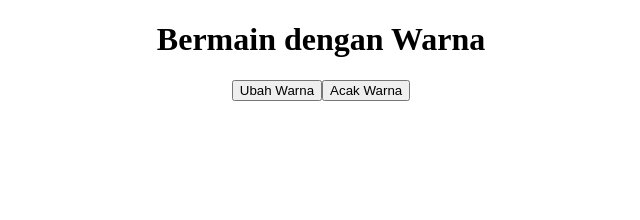
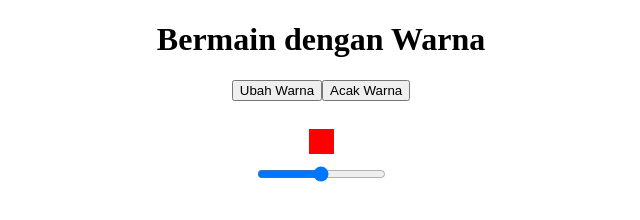
Before and after one commit to ryanhasbie/bermaindenganwarna, a plain HTML site: page index.html in a window 1280 px wide. Shown: the whole page, without its empty margins (319-959 px from the left). Drawn offline with Linux system fonts and the light colour scheme.

Commit message:
menambahkan range merah

```diff
--- a/index.html
+++ b/index.html
@@ -13,6 +13,16 @@
         .light-green {
             background-color: lightgreen;
         }
+
+        .kotak {
+            width: 25px;
+            height: 25px;
+            margin: 10px auto;
+        }
+
+        .merah {
+            background-color: red;
+        }
     </style>
     <title>Latihan DOM</title>
 </head>
@@ -21,6 +31,11 @@
     <h1>Bermain dengan Warna</h1>
     <button type="button" id="tUbahWarna">Ubah Warna</button>
 
+    <br><br>
+
+    <div class="kotak merah"></div>
+    <input type="range" name="sMerah" min="0" max="255">
+
     <script src="script.js"></script>
 </body>
 
```
